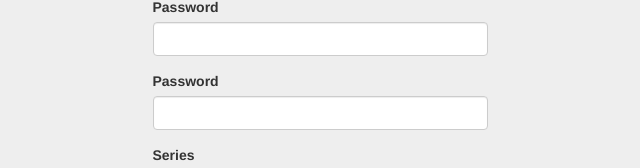
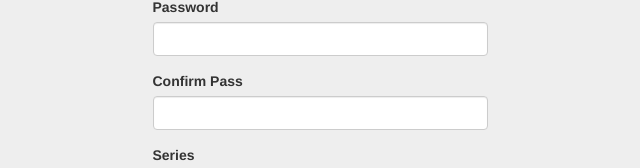
Before and after one commit to parhanchik/frontend, a React (Create React App) app: page /register in a window 1280 px wide. Shown: the part 188-356 px from the top of the page, without its empty margins (320-960 px from the left). Built offline with nearby package versions, Linux system fonts and the light colour scheme.

Commit message:
2fa/registration fix: confirm/weak password, date, fonts, refactoring

```diff
--- a/src/RegisterPage/RegisterPage.jsx
+++ b/src/RegisterPage/RegisterPage.jsx
@@ -25,11 +25,14 @@ class RegisterPage extends React.Component {
                     address: '',
                     birthplace: '',
                     birthdate: ''
-            },
+                },
             },
             submitted: false,
             isPasswordShown: false,
-            confirmPass: ''
+            confirmPass: {
+                confPass: ''
+            },
+            isPasswordStrong: false,
         };
 
         this.handleChange = this.handleChange.bind(this);
@@ -37,13 +40,17 @@ class RegisterPage extends React.Component {
     }
 
     validate(value) {
+        //alert(value);
+        if (!value) return false;
 
         if (validator.isStrongPassword(value, {
             minLength: 8, minLowercase: 1,
             minUppercase: 1, minNumbers: 1, minSymbols: 1
         })) {
             return true;
+            //alert("YES");
         } else {
+            //alert("NO");
             return false;
         }
     }
@@ -52,6 +59,14 @@ class RegisterPage extends React.Component {
     handleChange(event) {
         const { name, value } = event.target;
         const { user, confirmPass } = this.state;
+
+        if (name === "password")
+        {
+            if (this.validate(value))
+            {this.setState({ isPasswordStrong: true });}
+            else {this.setState({ isPasswordStrong: false });}
+
+        }
         this.setState({
             user: {
                 ...user,
@@ -62,27 +77,44 @@ class RegisterPage extends React.Component {
                         [name]: value,
                     }
             },
-            confirmPass:{
+            confirmPass: {
                 ...confirmPass,
                 [name]: value
             }
         });
+
+
+
+        //else {this.setState({ isPasswordStrong: true });}
+        //else {return;}
+
+        //this.setState({confirmPass: {...confirmPass, [name]:value}})
     }
+
+    //handleChange1(event) {
+    //    const { name, value } = event.target;
+    //    const { confirmPass } = this.state;
+    //    this.setState({confirmPass: {...confirmPass, [name]:value}})
+    //}
+
 
     handleSubmit(event) {
         event.preventDefault();
 
         this.setState({ submitted: true });
-        const { user, confirmPass } = this.state;
+        const { user, confirmPass, isPasswordStrong } = this.state;
 
-
+        //if (user.password && this.validate(user.password))
+        //{this.setState({ isPasswordStrong: true });}
+        //else {return;}
 
         if (user.email && user.password
             && user.passport.series && user.passport.number
             && user.passport.firstName && user.passport.middleName
             && user.passport.lastName && user.passport.issuedBy
             && user.passport.issuedAt && user.passport.address
-            && user.passport.birthplace && user.passport.birthdate && confirmPass) {
+            && user.passport.birthplace && user.passport.birthdate && confirmPass.confPass
+            && isPasswordStrong) {
 
                 this.props.register(user);
         }
@@ -93,11 +125,12 @@ class RegisterPage extends React.Component {
         this.setState({ isPasswordShown: !isPasswordShown });
     };
 
+
     render() {
 
 
         const { registering  } = this.props;
-        const { user, submitted, isPasswordShown, confirmPass } = this.state;
+        const { user, submitted, isPasswordShown, confirmPass, isPasswordStrong } = this.state;
         return (
             <div className="col-md-6 col-md-offset-3">
                 <h2>Register</h2>
@@ -109,22 +142,24 @@ class RegisterPage extends React.Component {
                             <div className="help-block">Email is required</div>
                         }
                     </div>
-                    <div className={'wrap-input100 validate-input form-group' + (submitted && !user.password ? ' has-error' : '')}>
+                    <div className={'form-group' + (submitted && (!isPasswordStrong || !user.password) ? ' has-error' : '')}>
                         <label htmlFor="password">Password</label>
-                        <input type={isPasswordShown ? "text" : "password"} className="form-control" name="password" value={user.password} onChange={this.handleChange} />
-                        <i className="fa fa-eye password-icon" onClick={this.togglePasswordVisiblity}/>
+                        <input type="password" className="form-control" name="password" value={user.password} onChange={this.handleChange} />
+                        {submitted && !isPasswordStrong && user.password &&
+                            <div className="help-block">Password is not strong</div>
+                        }
                         {submitted && !user.password &&
                             <div className="help-block">Password is required</div>
                         }
-                        {submitted && !this.validate(user.password) &&
-                            <div className="help-block">Password is not strong</div>
+                    </div>
+                    <div className={'form-group' + (submitted && (confirmPass.confPass !== user.password || !confirmPass.confPass) ? ' has-error' : '')}>
+                        <label htmlFor="confPass">Confirm Pass</label>
+                        <input type="password" className="form-control" name="confPass" value={confirmPass.confPass} onChange={this.handleChange} />
+                        {submitted && confirmPass.confPass !== user.password && confirmPass.confPass &&
+                            <div className="help-block">Password are not equal</div>
                         }
-                    </div>
-                    <div className={'wrap-input100 validate-input form-group' + (submitted && !confirmPass ? ' has-error' : '')}>
-                        <label htmlFor="confirmpassword">Password</label>
-                        <input type={isPasswordShown ? "text" : "password"} className="form-control" name="confirmpassword" value={confirmPass} onChange={this.handleChange} />
-                        {submitted && confirmPass && user.password!=confirmPass &&
-                            <div className="help-block">Password not same</div>
+                        {submitted && !confirmPass.confPass &&
+                            <div className="help-block">Confirm Pass is required</div>
                         }
                     </div>
                     <div className={'form-group' + (submitted && !user.passport.series ? ' has-error' : '')}>
```
